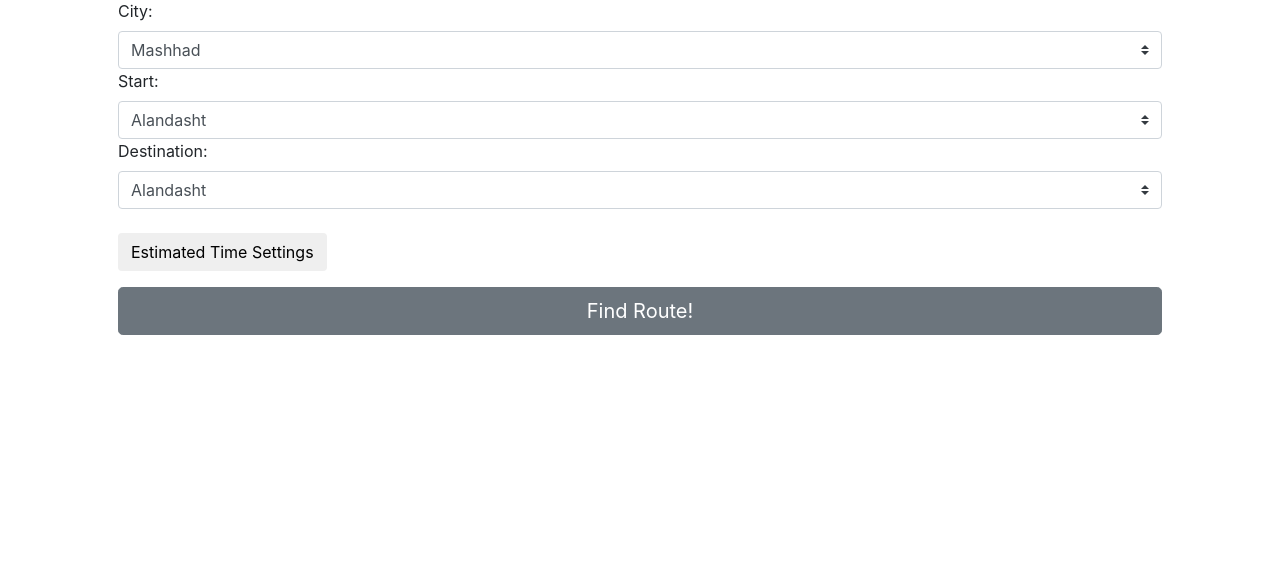
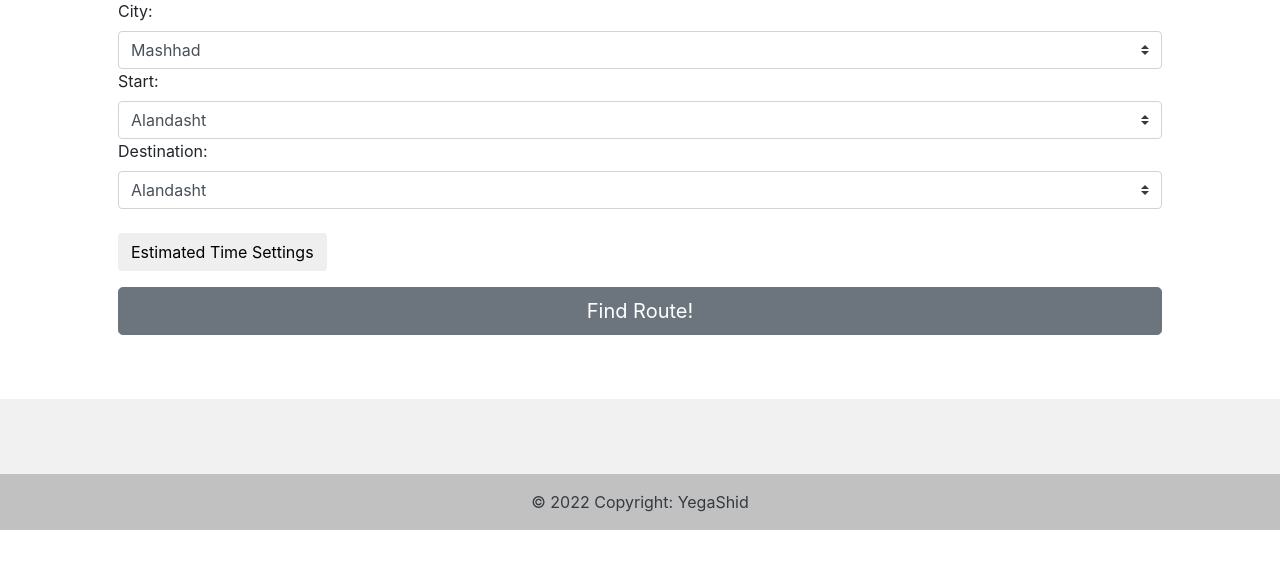
Before and after one commit to f4r6d/MashMetro, a Flask app: page / in a window 1280 px wide. Shown: the part 105-674 px from the top of the page. Run offline with Flask 2, Linux system fonts and the light colour scheme; some libraries are stand-ins or nearby versions.

Commit message:
ssettingss2

```diff
--- a/templates/base.html
+++ b/templates/base.html
@@ -30,6 +30,77 @@
   <script src="https://cdn.jsdelivr.net/npm/bootstrap@4.0.0/dist/js/bootstrap.min.js"
     integrity="sha384-JZR6Spejh4U02d8jOt6vLEHfe/JQGiRRSQQxSfFWpi1MquVdAyjUar5+76PVCmYl"
     crossorigin="anonymous"></script>
+
+
+    <footer class="text-center text-white" style="background-color: #f1f1f1;">
+      <!-- Grid container -->
+      <div class="container pt-4">
+        <!-- Section: Social media -->
+        <section class="mb-4">
+          <!-- Facebook -->
+          <a
+            class="btn btn-link btn-floating btn-lg text-dark m-1"
+            href="#!"
+            role="button"
+            data-mdb-ripple-color="dark"
+            ><i class="fab fa-facebook-f"></i
+          ></a>
+
+          <!-- Twitter -->
+          <a
+            class="btn btn-link btn-floating btn-lg text-dark m-1"
+            href="#!"
+            role="button"
+            data-mdb-ripple-color="dark"
+            ><i class="fab fa-twitter"></i
+          ></a>
+
+          <!-- Google -->
+          <a
+            class="btn btn-link btn-floating btn-lg text-dark m-1"
+            href="#!"
+            role="button"
+            data-mdb-ripple-color="dark"
+            ><i class="fab fa-google"></i
+          ></a>
+
+          <!-- Instagram -->
+          <a
+            class="btn btn-link btn-floating btn-lg text-dark m-1"
+            href="#!"
+            role="button"
+            data-mdb-ripple-color="dark"
+            ><i class="fab fa-instagram"></i
+          ></a>
+
+          <!-- Linkedin -->
+          <a
+            class="btn btn-link btn-floating btn-lg text-dark m-1"
+            href="https://www.linkedin.com/in/farshidgholizadeh/"
+            role="button"
+            data-mdb-ripple-color="dark"
+            ><i class="fab fa-linkedin"></i
+          ></a>
+          <!-- Github -->
+          <a
+            class="btn btn-link btn-floating btn-lg text-dark m-1"
+            href="https://github.com/f4r6d/"
+            role="button"
+            data-mdb-ripple-color="dark"
+            ><i class="fab fa-github"></i
+          ></a>
+        </section>
+        <!-- Section: Social media -->
+      </div>
+      <!-- Grid container -->
+
+      <!-- Copyright -->
+      <div class="text-center text-dark p-3" style="background-color: rgba(0, 0, 0, 0.2);">
+        © 2022 Copyright:
+        <a class="text-dark" href="https://MashMetro.herokuapp.com/">YegaShid</a>
+      </div>
+      <!-- Copyright -->
+    </footer>
 </body>
 
 </html>
```
